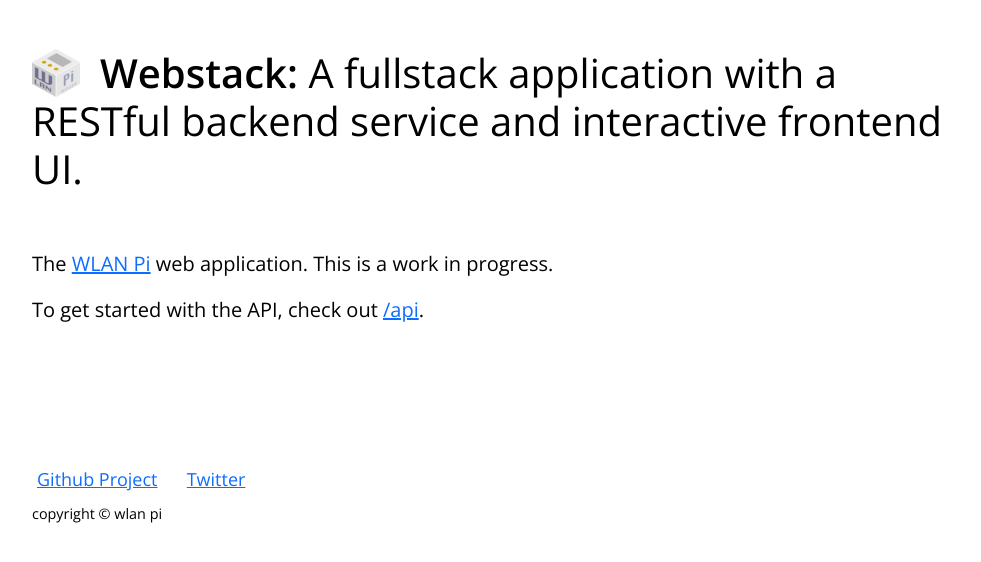
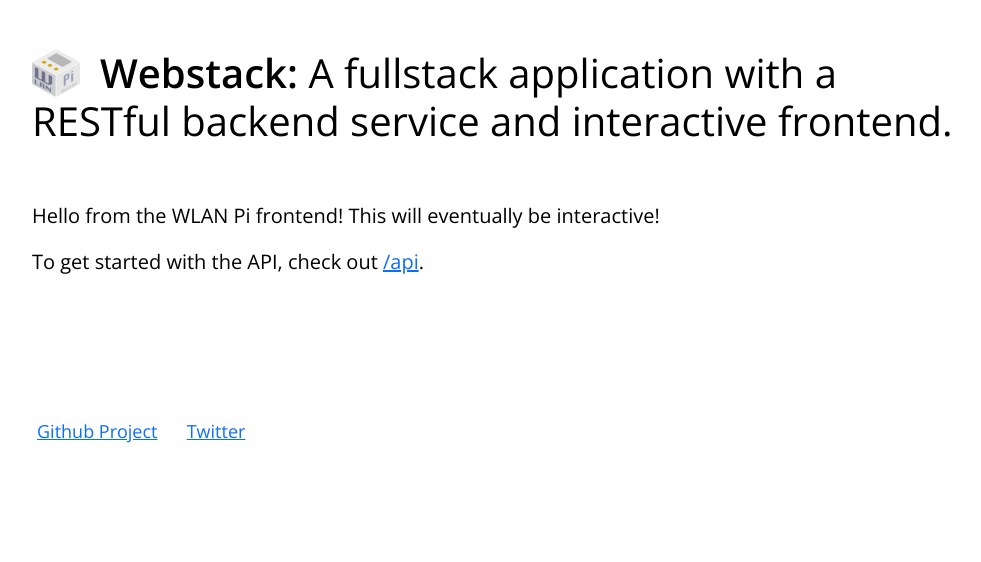
Before and after one commit to joshschmelzle/webstack, a Python web app: template webstack/backend/app/app/templates/home/index.html in a window 1280 px wide. Shown: the top 562 px of the page, without its empty margins (50-1031 px from the left). Run offline with Jinja, Linux system fonts and the light colour scheme; the template is opened without the code that fills it, so the values that code supplies are empty.

Commit message:
template updates

```diff
--- a/webstack/backend/app/app/templates/home/api.html
+++ b/webstack/backend/app/app/templates/home/api.html
@@ -11,7 +11,7 @@
     <br>
     <br>
     <p class="lead">
-        The <a href="https://wlanpi.com/">WLAN Pi</a> backend service. OpenAPI <a href="/docs">/docs</a>. ReDoc <a href="/redoc">/redoc</a>.<br>
+        The <strong>WLAN Pi</strong> backend service. OpenAPI <a href="/docs">/docs</a>. ReDoc <a href="/redoc">/redoc</a>.<br>
         <br>
         <strong>Endpoints</strong>
 
--- a/webstack/backend/app/app/templates/home/index.html
+++ b/webstack/backend/app/app/templates/home/index.html
@@ -4,14 +4,14 @@
 
     <img src="/static/img/apple-icon-144x144.png" style="float: left; max-width: 48px; margin-right: 20px;" alt="WLAN Pi">
 
-    <h1><span class="font-semi-bold">Webstack:</span> <span class="smaller">A fullstack application with a RESTful backend service and interactive frontend UI.</span>
+    <h1><span class="font-semi-bold">Webstack:</span> <span class="smaller">A fullstack application with a RESTful backend service and interactive frontend.</span>
     </h1>
 
     <div style="clear:both;"></div>
     <br>
     <br>
     <p class="lead">
-        The <a href="https://wlanpi.com/">WLAN Pi</a> web application. This is a work in progress.
+        Hello from the <b>WLAN Pi</b> frontend! This will eventually be interactive!
     </p>
     <p class="lead">
         To get started with the API, check out <a href="/api">/api</a>.
--- a/webstack/backend/app/app/templates/shared/layout.html
+++ b/webstack/backend/app/app/templates/shared/layout.html
@@ -5,12 +5,12 @@
     <meta charset="utf-8">
     <meta http-equiv="X-UA-Compatible" content="IE=edge">
     <meta name="viewport" content="width=device-width, initial-scale=1.0">
-    <meta name="description" content="WLAN Pi API, built with FastAPI & Python 3">
+    <meta name="description" content="An API built for the WLAN Pi using FastAPI & Python 3">
     <meta name="author" content="Josh Schmelzle">
 
     <title>WLAN Pi API</title>
 
-    <link href="https://cdn.jsdelivr.net/npm/bootstrap@5.0.0-beta1/dist/css/bootstrap.min.css" rel="stylesheet" integrity="sha384-giJF6kkoqNQ00vy+HMDP7azOuL0xtbfIcaT9wjKHr8RbDVddVHyTfAAsrekwKmP1" crossorigin="anonymous">
+    <link href="/static/vendor/bootstrap.min.css" rel="stylesheet" integrity="sha384-giJF6kkoqNQ00vy+HMDP7azOuL0xtbfIcaT9wjKHr8RbDVddVHyTfAAsrekwKmP1">
     <link href="/static/css/theme.css" rel="stylesheet">
     <link href="/static/css/docs.css" rel="stylesheet">
 </head>
@@ -39,11 +39,7 @@
                 </ul>
             </div>
         </div>
-        <div class="row">
-            <div class="copyright"><p>Copyright &copy; WLAN Pi</p></div>
-        </div>
     </div>
 </div>
-
 </body>
 </html>
```
